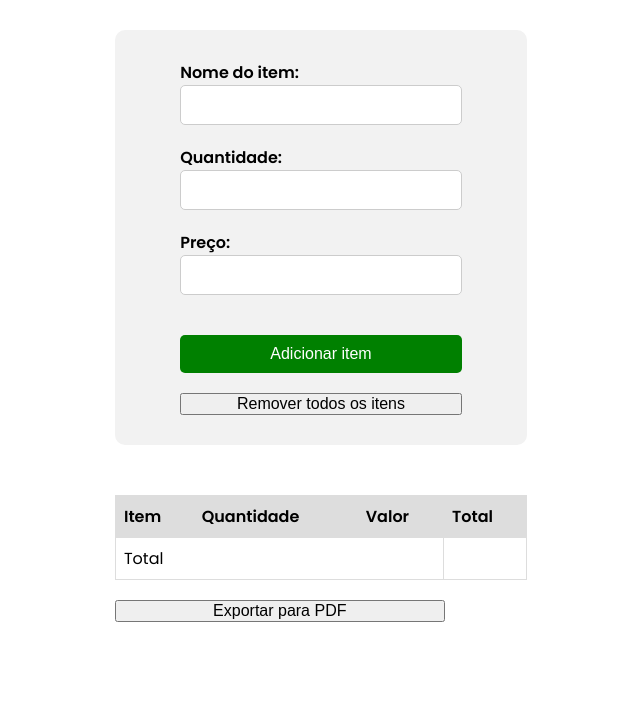
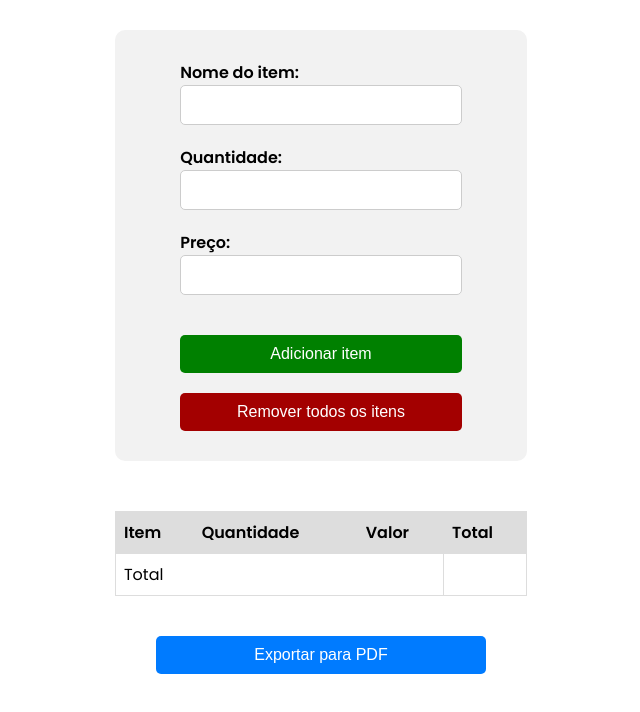
Before and after one commit to danieldarico/mymarket, a plain HTML site: page index.html in a window 1280 px wide. Shown: the part 118-830 px from the top of the page, without its empty margins (319-959 px from the left). Before the commit the page ends 800 px from the top, so only its background shows below. Drawn offline with nearby package versions, Linux system fonts and the light colour scheme.

Commit message:
style.css

```diff
--- a/style.css
+++ b/style.css
@@ -1,13 +1,11 @@
 @import url('https://fonts.googleapis.com/css2?family=Poppins:wght@300;400;500;600&display=swap');
 
-/* Definir margem e padding para zero em todos os elementos */
 
 * {
     margin: 0;
     padding: 0;
     box-sizing: border-box;
     }
-    /* Define a fonte para o corpo da página */
     body {
     font-family: "Poppins", sans-serif;
     display: flex;
@@ -16,17 +14,14 @@
     margin: 50px;
     }
 
-    /* Adiciona uma margem na parte inferior do cabeçalho */
     header {
     margin-bottom: 50px;
     }
 
-    /* Centraliza o título no cabeçalho */
     header h1 {
     text-align: center;
     }
 
-    /* Estilo para o formulário */
     form {
     display: flex;
     flex-direction: column;
@@ -36,18 +31,15 @@
     border-radius: 10px;
     }
 
-    /* Estilo para cada grupo de elementos dentro do formulário */
     .form-group {
     margin-bottom: 20px;
     width: 80%;
     }
 
-    /* Define o estilo para o rótulo */
     label {
     font-weight: bold;
     }
 
-    /* Estilo para os inputs de texto e número */
     input[type="text"],
     input[type="number"] {
     padding: 10px;
@@ -57,14 +49,12 @@
     width: 100%;
     }
 
-    /* Estilo para o botão */
     button {
     margin-top: 20px;
     width: 80%;
     font-size: 16px;
     }
 
-    /* Estilo para o botão "Adicionar item" */
     #add-item {
     background-color: green;
     color: white;
@@ -75,13 +65,11 @@
     transition: all 0.3s;
     }
 
-    /* Efeito hover para o botão "Adicionar item" */
     #add-item:hover {
     background-color: rgb(0, 206, 0);
     }
 
-    /* Estilo para o botão "Remover último item" */
-    #remove-last-item-btn {
+    #remove-all-items-btn {
     background-color: rgb(163, 0, 0);
     color: white;
     padding: 10px 20px;
@@ -91,26 +79,44 @@
     transition: all 0.3s;
     }
 
- /* Mudança de cor do botão "remove-last-item-btn" quando o cursor passa sobre ele */
 #remove-last-item-btn:hover {
     background-color: red;
   }
 
-  /* Estilos para a tabela */
+#export-pdf-container {
+  display: flex;
+  justify-content: center;
+  align-items: center;
+  margin-top: 20px;
+}
+
+#export-pdf-btn {
+  background-color: #007bff;
+  color: white;
+  padding: 10px 20px;
+  border: none;
+  border-radius: 5px;
+  cursor: pointer;
+  transition: background-color 0.3s;
+}
+
+#export-pdf-btn:hover {
+  background-color: #0056b3;
+}
+
+
   table {
     width: 100%;
     margin-top: 50px;
     border-collapse: collapse;
   }
 
-  /* Estilos para as células da tabela */
   th, td {
     border: 1px solid #ddd;
     padding: 8px;
     text-align: left;
   }
 
-  /* Estilo para as cabeçalhos da tabela */
   th {
     background-color: #ddd;
   }
```
